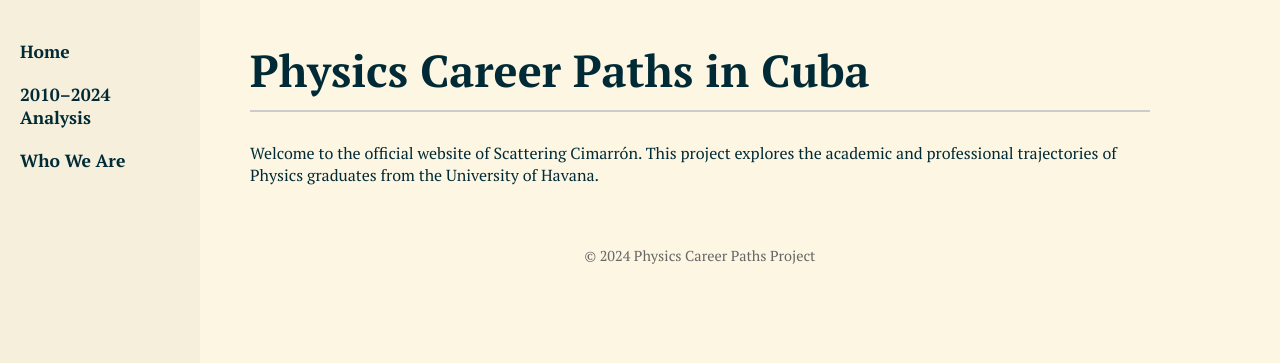
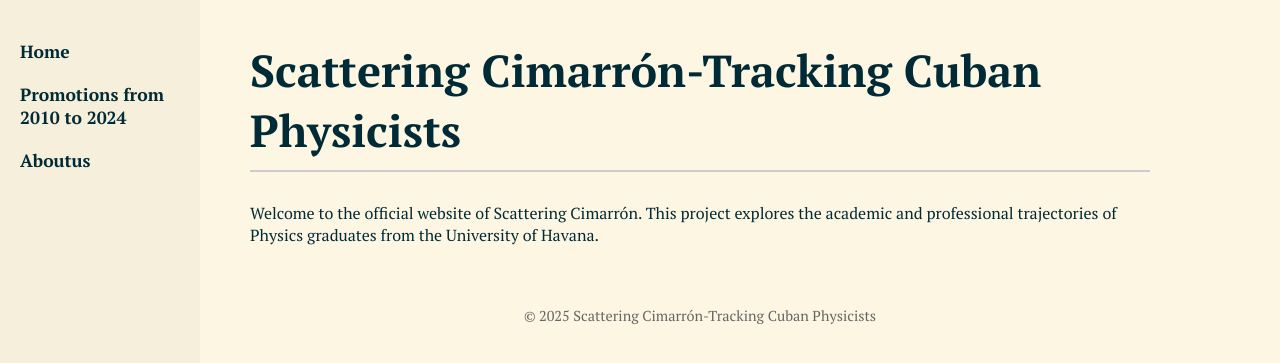
Before and after one commit to Gretica/Tracking_Cuban_Physicists, a Jekyll site: the page built from index.md, in a window 1280 px wide. Shown: the top 363 px of the page. Built offline with Jekyll 4.4.1, drawn with Linux system fonts in a browser that asks for light colours.

Commit message:
Update default.html

```diff
--- a/_layouts/default.html
+++ b/_layouts/default.html
@@ -3,7 +3,7 @@
 <head>
   <meta charset="UTF-8" />
   <meta name="viewport" content="width=device-width, initial-scale=1" />
-  <title>{{ page.title | default: "Physics Career Paths Project" }}</title>
+  <title>{{ page.title | default: "Scattering Cimarrón-Tracking Cuban Physicists" }}</title>
   <link href="https://fonts.googleapis.com/css2?family=PT+Serif:wght@400;700&display=swap" rel="stylesheet">
   <style>
     body {
@@ -69,15 +69,15 @@
 <body>
   <nav>
     <a href="{{ '/' | relative_url }}">Home</a>
-    <a href="{{ '/analysis' | relative_url }}">2010–2024 Analysis</a>
-    <a href="{{ '/who-we-are' | relative_url }}">Who We Are</a>
+    <a href="{{ '/analysis' | relative_url }}">Promotions from 2010 to 2024</a>
+    <a href="{{ '/who-we-are' | relative_url }}">Aboutus</a>
   </nav>
 
   <main>
-    <div class="site-title">Physics Career Paths in Cuba</div>
+    <div class="site-title">Scattering Cimarrón-Tracking Cuban Physicists</div>
     {{ content }}
     <footer>
-      &copy; 2024 Physics Career Paths Project
+      &copy; 2025 Scattering Cimarrón-Tracking Cuban Physicists
     </footer>
   </main>
 </body>
```
